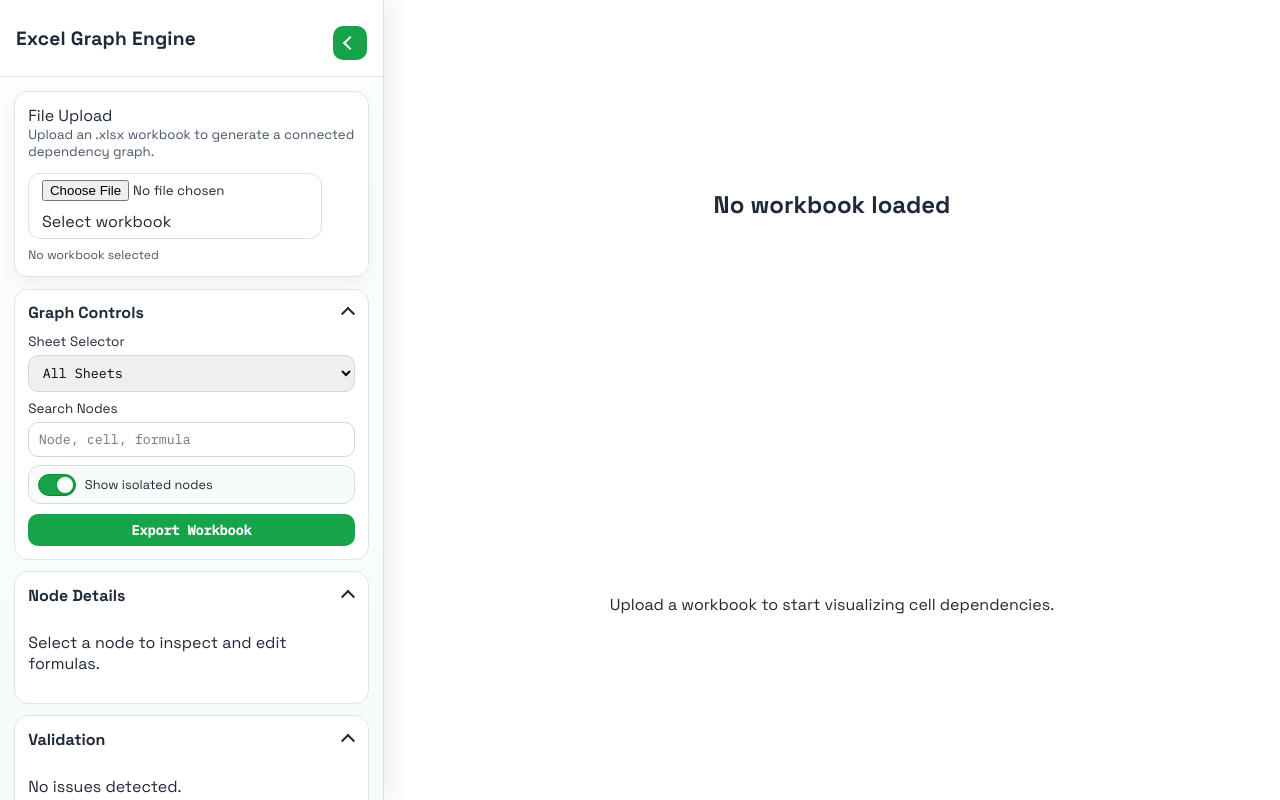
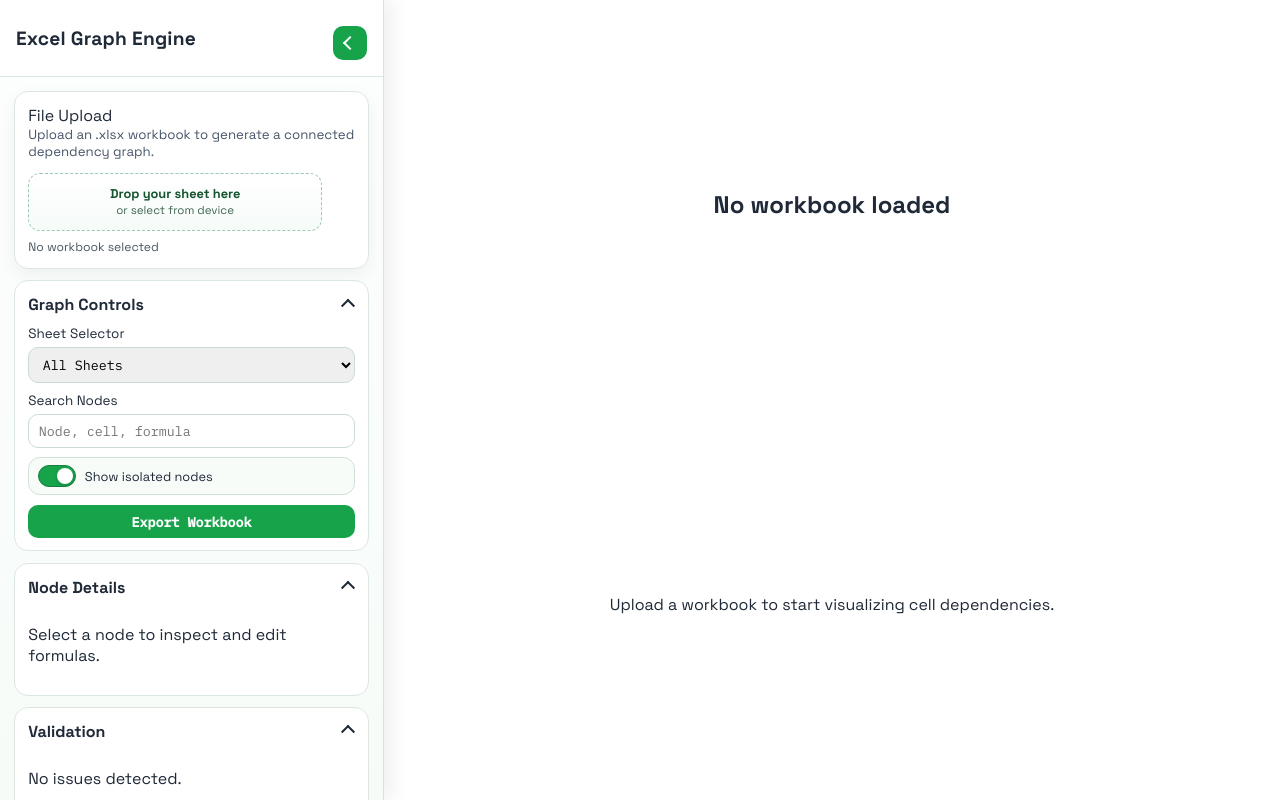
Before and after one commit to SurajSG23/Excel-Graph-Engine, a React (Vite) app in the folder frontend/: page / in a window 1280 px wide. Built offline with nearby package versions, Linux system fonts and the light colour scheme.

Commit message:
Refactor UploadCard component: enhance file upload UI with improved dropzone styling and loading states

```diff
--- a/frontend/src/components/UploadCard.tsx
+++ b/frontend/src/components/UploadCard.tsx
@@ -15,13 +15,24 @@
 
   return (
     <section className="upload-card panel">
-        <summary>File Upload</summary>
-        <p>Upload an .xlsx workbook to generate a connected dependency graph.</p>
-        <label className="upload-input">
-          <input type="file" accept=".xlsx" onChange={onFileChange} disabled={loading} />
-          <span>{loading ? "Processing workbook..." : "Select workbook"}</span>
-        </label>
-        <small>{selectedFileName ? `Selected: ${selectedFileName}` : "No workbook selected"}</small>
+      <summary>File Upload</summary>
+      <p>Upload an .xlsx workbook to generate a connected dependency graph.</p>
+      <label className={`upload-dropzone ${loading ? "is-loading" : ""}`}>
+        <input
+          className="upload-input-native"
+          type="file"
+          accept=".xlsx"
+          onChange={onFileChange}
+          disabled={loading}
+        />
+        <span className="upload-dropzone-line upload-dropzone-title">
+          {loading ? "Processing workbook..." : "Drop your sheet here"}
+        </span>
+        <span className="upload-dropzone-line upload-dropzone-subtitle">
+          or select from device
+        </span>
+      </label>
+      <small>{selectedFileName ? `Selected: ${selectedFileName}` : "No workbook selected"}</small>
     </section>
   );
 }
--- a/frontend/src/styles.css
+++ b/frontend/src/styles.css
@@ -187,23 +187,59 @@
   color: #475569;
 }
 
-.upload-input {
+.upload-dropzone {
   margin-top: 0.8rem;
   width: 90%;
-  display: flex;
-  flex-wrap: wrap;
-  align-items: center;
-  gap: 0.6rem;
-  background: #fff;
-  border: 1px solid #d5e7dc;
+  min-height: 58px;
+  display: grid;
+  place-content: center;
+  gap: 0.12rem;
+  text-align: center;
+  background: linear-gradient(180deg, #ffffff, #f6fbf8);
+  border: 1px dashed #9ccab1;
   border-radius: 12px;
-  padding: 0.4rem 0.8rem;
+  padding: 0.48rem 0.8rem;
+  cursor: pointer;
+  transition: border-color 140ms ease, background-color 140ms ease;
+  position: relative;
+  overflow: hidden;
 }
 
-.upload-input input {
-  font-family: inherit;
-  min-width: 0;
-  max-width: 100%;
+.upload-dropzone:hover {
+  border-color: #4a9f73;
+  background: linear-gradient(180deg, #ffffff, #eef8f2);
+}
+
+.upload-dropzone.is-loading {
+  cursor: wait;
+  border-color: #7cb497;
+}
+
+.upload-input-native {
+  position: absolute;
+  inset: 0;
+  opacity: 0;
+  cursor: pointer;
+}
+
+.upload-input-native:disabled {
+  cursor: wait;
+}
+
+.upload-dropzone-line {
+  display: block;
+  line-height: 1.2;
+}
+
+.upload-dropzone-title {
+  font-size: 0.8rem;
+  font-weight: 700;
+  color: #14532d;
+}
+
+.upload-dropzone-subtitle {
+  font-size: 0.72rem;
+  color: #3f6651;
 }
 
 .upload-card small {
```
